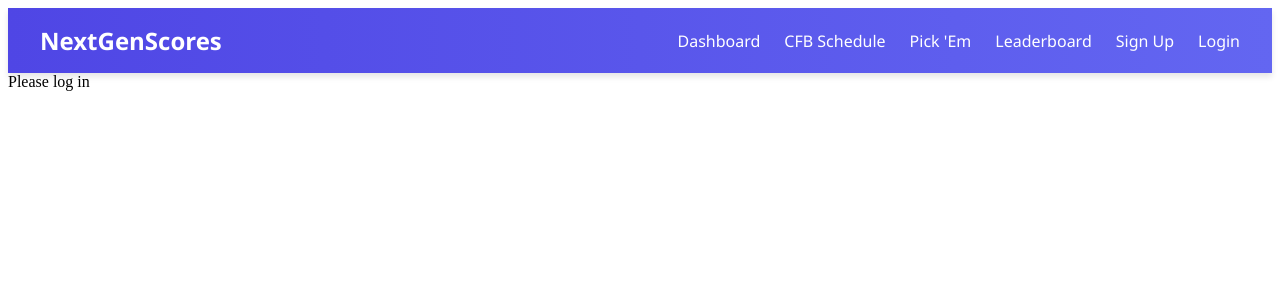
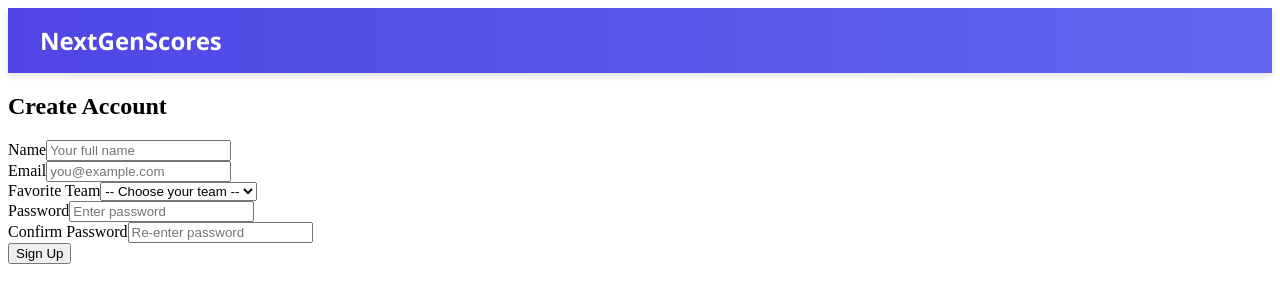
Before and after one commit to BryanVernon/nextgenscores.org, a React (Vite) app in the folder frontend/nextgenscores/: page / in a window 1280 px wide. Shown: the top 302 px of the page. Built offline with nearby package versions, Linux system fonts and the light colour scheme; no server answers.

Commit message:
troubleshooting auth

```diff
--- a/frontend/nextgenscores/src/Layout.jsx
+++ b/frontend/nextgenscores/src/Layout.jsx
@@ -1,4 +1,3 @@
-import React from "react";
 import Navbar from "./navbar.jsx";
 import { Outlet } from "react-router-dom";
 
--- a/frontend/nextgenscores/src/Navbar.jsx
+++ b/frontend/nextgenscores/src/Navbar.jsx
@@ -1,18 +1,27 @@
+import { Link } from "react-router-dom";
+import { useContext } from "react";
+import { AuthContext } from "./context/AuthContext";
 import "./Navbar.css";
 
 const Navbar = () => {
+  const { user, logout } = useContext(AuthContext);
+
   return (
     <nav>
-        <h1>NextGenScores</h1>
-        <ul>
-            <li><a href="/">Dashboard</a></li>
-            <li><a href="/schedule">CFB Schedule</a></li>
-            <li><a href="/pickem">Pick 'Em</a></li>
-            <li><a href="/contact">Leaderboard</a></li>
-            <li><a href="/signup">Sign Up</a></li>
-            <li><a href="/login">Login</a></li>
-        </ul>
+      <h1>NextGenScores</h1>
+      <ul>
+        {user ? (
+          <>
+            <li><Link to="/">Dashboard</Link></li>
+            <li><Link to="/schedule">CFB Schedule</Link></li>
+            <li><Link to="/pickem">Pick 'Em</Link></li>
+            <li><Link to="/contact">Leaderboard</Link></li>
+            <li><button onClick={logout}>Logout</button></li>
+          </>
+        ) : null}
+      </ul>
     </nav>
   );
-}
+};
+
 export default Navbar;
--- a/frontend/nextgenscores/src/components/auth/Login.jsx
+++ b/frontend/nextgenscores/src/components/auth/Login.jsx
@@ -2,13 +2,17 @@ import { useForm } from "react-hook-form";
 import { useContext, useState } from "react";
 import { AuthContext } from "../../context/AuthContext";
 import axios from "../../api";
-import { useNavigate } from "react-router-dom";
+import { useNavigate, Navigate } from "react-router-dom";
 
 export default function Login() {
   const { register, handleSubmit } = useForm();
-  const { setUser } = useContext(AuthContext);
+  const { user, setUser, loading } = useContext(AuthContext);
   const [error, setError] = useState("");
   const navigate = useNavigate();
+
+  // Redirect if already logged in
+  if (loading) return <div>Loading...</div>;
+  if (user) return <Navigate to="/dashboard" replace />;
 
   const onSubmit = async (data) => {
     try {
--- a/frontend/nextgenscores/src/main.jsx
+++ b/frontend/nextgenscores/src/main.jsx
@@ -1,7 +1,7 @@
-import { StrictMode } from "react";
+import { StrictMode, useContext } from "react";
 import { createRoot } from "react-dom/client";
-import { createBrowserRouter, RouterProvider } from "react-router-dom";
-import { AuthProvider } from "./context/AuthContext";
+import { createBrowserRouter, RouterProvider, Navigate } from "react-router-dom";
+import { AuthProvider, AuthContext } from "./context/AuthContext";
 import Layout from "./Layout.jsx";
 import Dashboard from "./pages/Dashboard.jsx";
 import PickEmPage from "./pages/PickEmPage.jsx";
@@ -10,34 +10,43 @@ import Signup from "./components/auth/Signup.jsx";
 import Login from "./components/auth/Login.jsx";
 import ProtectedRoute from "./components/ProtectedRoute.jsx";
 
+// Landing component must use AuthContext
+function Landing() {
+  const { user, loading } = useContext(AuthContext);
+
+  if (loading) return <div>Loading...</div>;
+  return user ? <Navigate to="/dashboard" replace /> : <Signup />;
+}
+
 const router = createBrowserRouter([
-  // Auth pages — no navbar
+  // Auth pages — login/signup
+  { path: "/login", element: <Login /> },
   { path: "/signup", element: <Signup /> },
-  { path: "/login", element: <Login /> },
 
-  // Main app pages — wrapped in Layout (navbar)
+  // Main app pages
   {
     path: "/",
     element: <Layout />,
     children: [
-      { index: true, element: <Dashboard /> },           // home page
+      { index: true, element: <Landing /> }, // smart landing
       { path: "dashboard", element:
-        <ProtectedRoute>
-          <Dashboard />
-        </ProtectedRoute>
+        <ProtectedRoute><Dashboard /></ProtectedRoute>
       },
-      { path: "pickem", element: <PickEmPage /> },
-      { path: "schedule", element: <Scoreboard /> },
+      { path: "pickem", element:
+        <ProtectedRoute><PickEmPage /></ProtectedRoute>
+      },
+      { path: "schedule", element:
+        <ProtectedRoute><Scoreboard /></ProtectedRoute>
+      },
       { path: "*", element: <div>404 Not Found</div> },
     ],
   },
 ]);
 
-
 createRoot(document.getElementById("root")).render(
   <StrictMode>
     <AuthProvider>
-      <RouterProvider router={router} />
+      <RouterProvider router={router} /> {/* ← pass the router object */}
     </AuthProvider>
   </StrictMode>
 );
```
Also changed, not shown: 1 other file (tests, documents, lock files or other folders).
